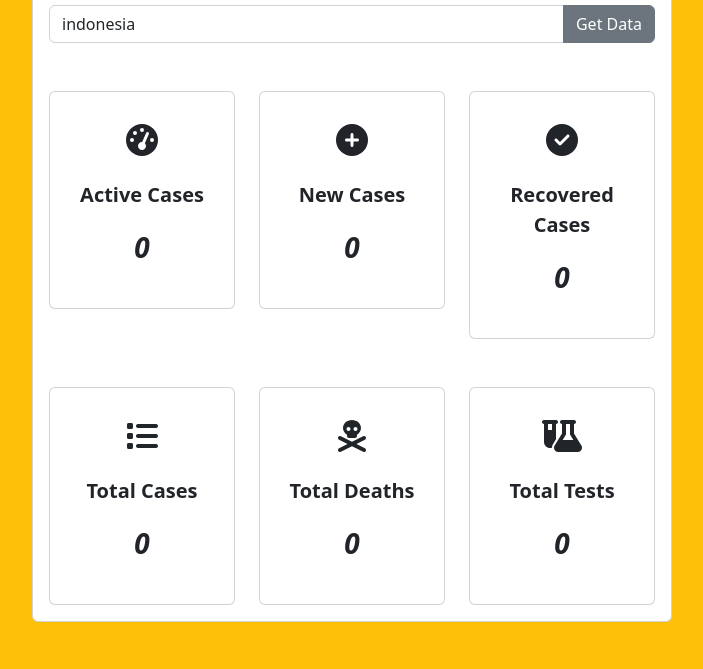
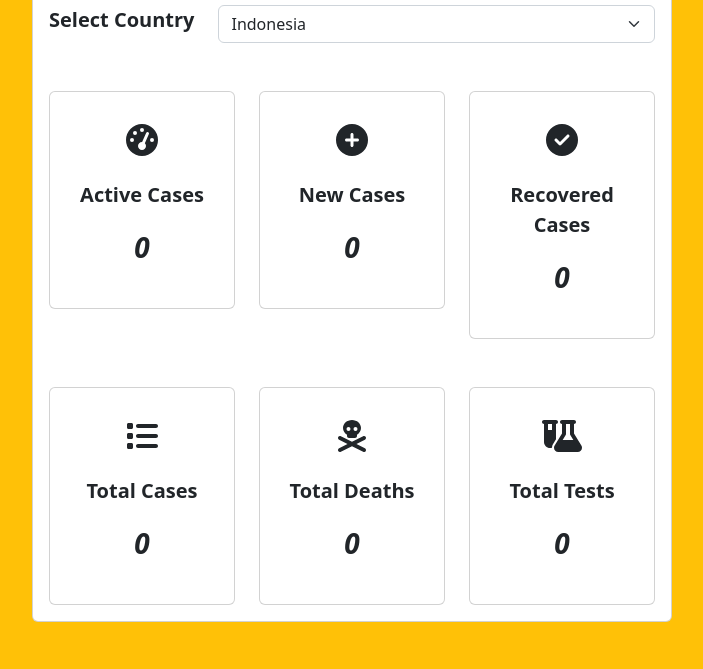
Before and after one commit to Azkaashla/Assigment-3, a plain HTML site: page index.html in a window 1280 px wide. Shown: the part 131-800 px from the top of the page, without its empty margins (288-991 px from the left). Drawn offline with nearby package versions, Linux system fonts and the light colour scheme; no server answers.

Commit message:
update select box

```diff
--- a/index.html
+++ b/index.html
@@ -5,10 +5,10 @@
         <meta charset="UTF-8">
         <meta http-equiv="X-UA-Compatible" content="IE=edge">
         <meta name="viewport" content="width=device-width, initial-scale=1.0">
-        <!-- link untuk loading bootstrap dan icon dari font-awesome -->
+        <!-- link cdn untuk loading bootstrap dan icon dari font-awesome -->
         <link href="https://cdn.jsdelivr.net/npm/bootstrap@5.2.3/dist/css/bootstrap.min.css" rel="stylesheet">
         <link rel="stylesheet" href="https://cdnjs.cloudflare.com/ajax/libs/font-awesome/6.4.0/css/all.min.css" integrity="sha512-iecdLmaskl7CVkqkXNQ/ZH/XLlvWZOJyj7Yy7tcenmpD1ypASozpmT/E0iPtmFIB46ZmdtAc9eNBvH0H/ZpiBw==" crossorigin="anonymous" referrerpolicy="no-referrer" />
-        <title>Assigment 3</title>
+        <title>COVID-19</title>
     </head>
     <!-- bagian body, background dari bootstrap untuk bg-warning = warna kuning -->
     <body class="bg-warning">
@@ -23,12 +23,15 @@
                             <h1>COVID-19 TRACKER</h1>
                         </div>
                     </div>
-                    <!-- search bar & button -->
+                    <!-- select box -->
                     <div class="row">
+                        <div class="col-auto text-center pt-2 mt-2 fs-5 fw-bold">Select Country</div>
                         <div class="col text-center">
                             <div class="input-group input-group-md mt-3">
-                                <input type="text" class="form-control" id="input" placeholder="search" aria-label="get-data" aria-describedby="button">
-                                <button class="btn btn-secondary" type="button" id="button" onclick="getdata()">Get Data</button>
+                                <!-- ketika dilik akan menjalankan fungsi getdata() -->
+                                <select id="selectCountry" class="form-select" onchange="getdata()">
+                                    <option value="indonesia">Indonesia</option>
+                                </select>
                             </div>
                         </div>
                     </div>
```
